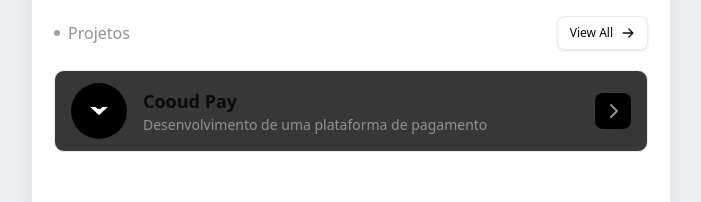
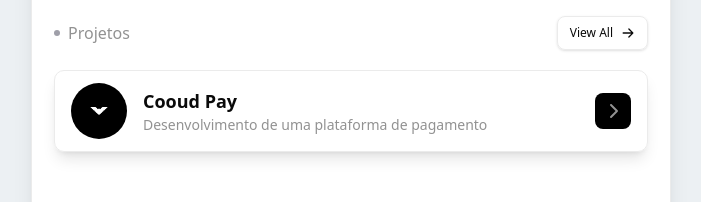
Before and after one commit to pedrogbraz/portfolio-2025, a Next.js app: page / in a window 1280 px wide. Shown: the part 377-579 px from the top of the page, without its empty margins (289-990 px from the left). Built offline with nearby package versions, Linux system fonts and the light colour scheme.

Commit message:
fix: fixed new bug in colors

```diff
--- a/app/globals.css
+++ b/app/globals.css
@@ -96,7 +96,7 @@
   --accent: oklch(0.269 0 0);
   --accent-foreground: oklch(0.985 0 0);
   --destructive: oklch(0.704 0.191 22.216);
-  --border: oklch(1 0 0 / 10%);
+  --border: #FFFFFF1A;
   --input: oklch(1 0 0 / 15%);
   --ring: oklch(0.556 0 0);
   --chart-1: oklch(0.488 0.243 264.376);
--- a/components/sections/Projects.tsx
+++ b/components/sections/Projects.tsx
@@ -22,7 +22,7 @@ export function Projects() {
       <div className="flex flex-col gap-4">
         <Link
           href="/projects/cooudpay"
-          className="bg-[#373737] border rounded-lg px-4 py-3 flex items-center justify-between"
+          className="shadow-lg dark:shadow-none dark:bg-[#373737] border rounded-lg px-4 py-3 flex items-center justify-between"
         >
           <aside className="flex items-center gap-4">
             <Avatar className="size-14">
```
